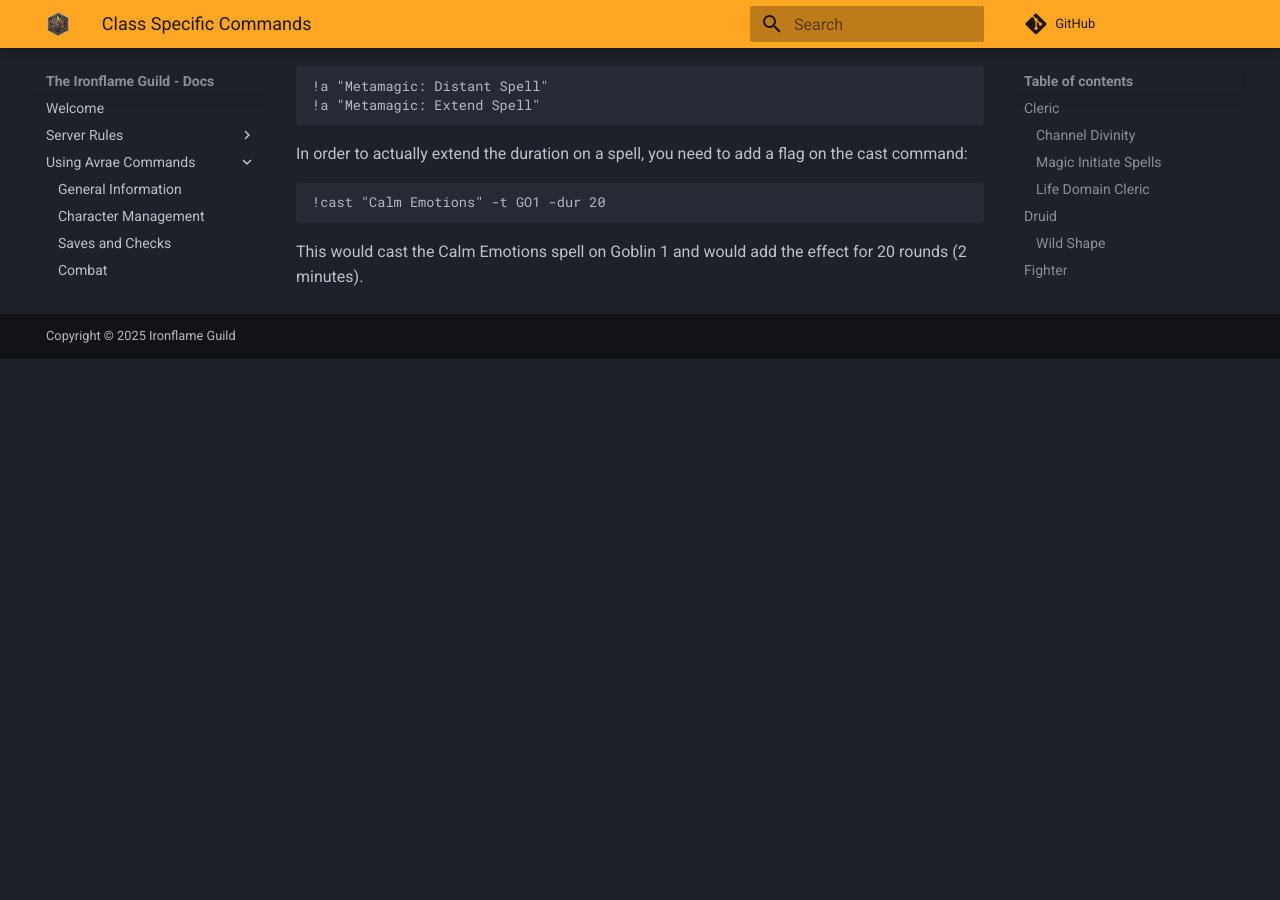
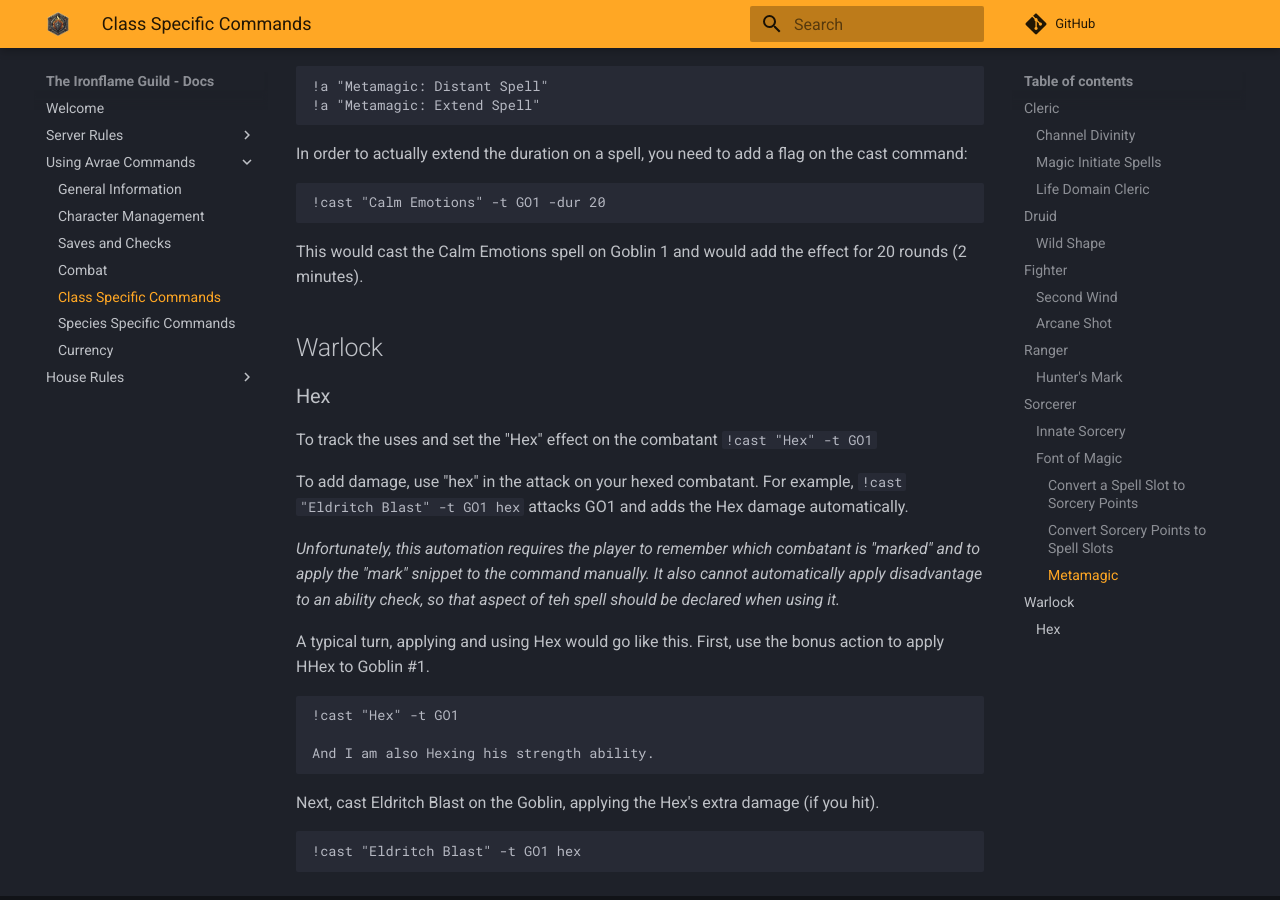
Before and after one commit to adamhstewart/doip-docs, an MkDocs documentation site: the page built from docs/class-commands.md, in a window 1280 px wide and 900 px high, scrolled down 3627 px. Built offline with MkDocs 1.6.1 and Material for MkDocs 9.7.7, drawn with Linux system fonts in a browser that asks for light colours; comment, search, counter and statistics services are not loaded; before the commit the page ends 3986 px from its top, so only the background shows below that; some of the changed text lies outside the part shown.

Commit message:
Add Warlock.

````diff
--- a/docs/class-commands.md
+++ b/docs/class-commands.md
@@ -82,7 +82,7 @@
 ### Hunter's Mark
 To track the uses and set the "Marked" effect on the combatant `!cast "Hunter's mark" -t GO1`
 
-To add damage, us "mark" in the attack on your marked combatant. For example, `!attack longbow mark -t GO1` attacks GO1 and adds the Hunter's Mark damage automatically.
+To add damage, use "mark" in the attack on your marked combatant. For example, `!attack longbow mark -t GO1` attacks GO1 and adds the Hunter's Mark damage automatically.
 
 *Unfortunately, this automation requires the player to remember which combatant is "marked" and to apply the "mark" snippet to the command manually.*
 
@@ -137,3 +137,24 @@
 !cast "Calm Emotions" -t GO1 -dur 20
 ```
 This would cast the Calm Emotions spell on Goblin 1 and would add the effect for 20 rounds (2 minutes).
+
+## Warlock
+### Hex
+To track the uses and set the "Hex" effect on the combatant `!cast "Hex" -t GO1`
+
+To add damage, use "hex" in the attack on your hexed combatant. For example, `!cast "Eldritch Blast" -t GO1 hex` attacks GO1 and adds the Hex damage automatically.
+
+*Unfortunately, this automation requires the player to remember which combatant is "marked" and to apply the "mark" snippet to the command manually. It also cannot automatically apply disadvantage to an ability check, so that aspect of teh spell should be declared when using it.*
+
+A typical turn, applying and using Hex would go like this. First, use the bonus action to apply HHex to Goblin #1.
+
+```sh
+!cast "Hex" -t GO1
+
+And I am also Hexing his strength ability.
+```
+
+Next, cast Eldritch Blast on the Goblin, applying the Hex's extra damage (if you hit).
+```sh
+!cast "Eldritch Blast" -t GO1 hex
+```
````
